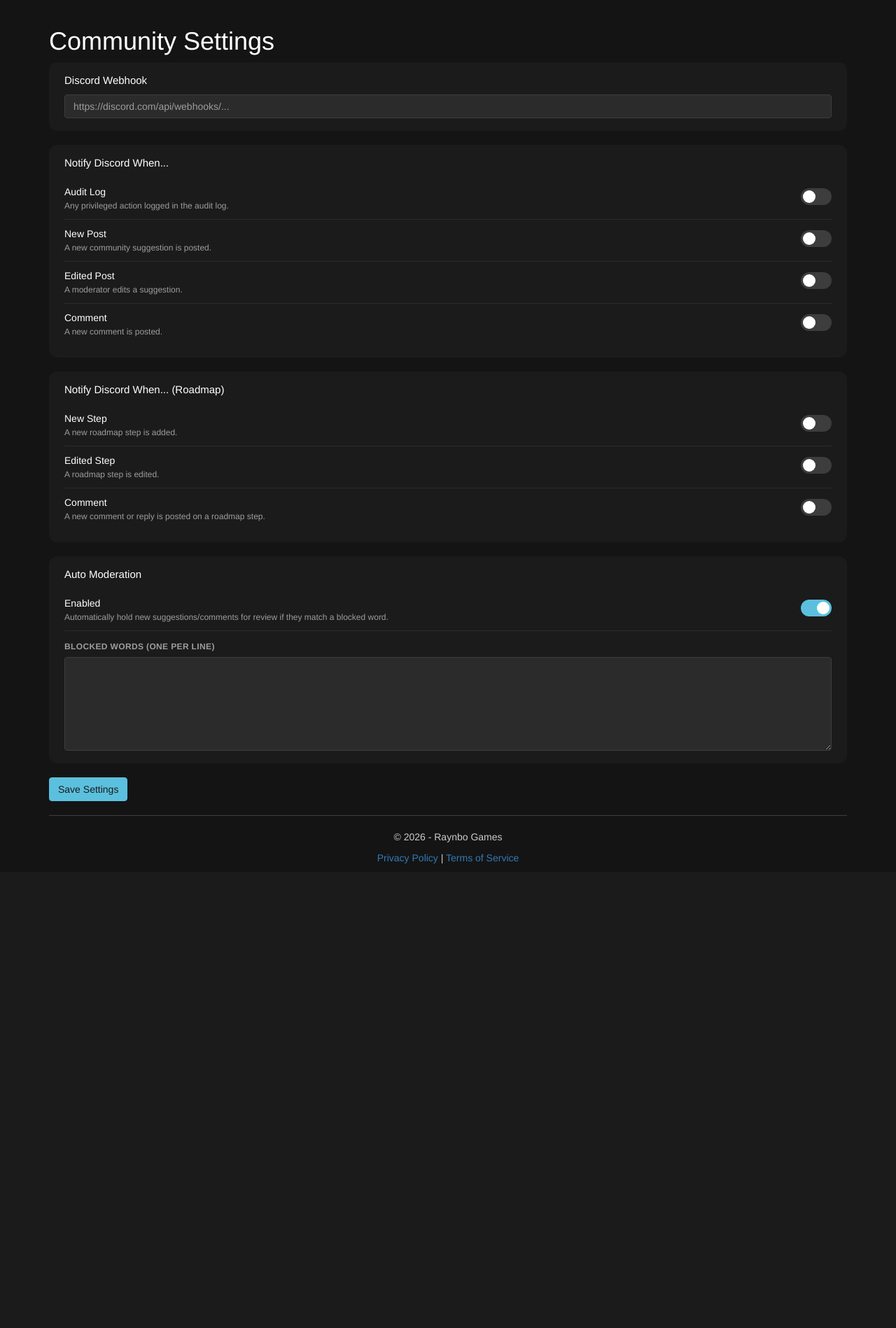
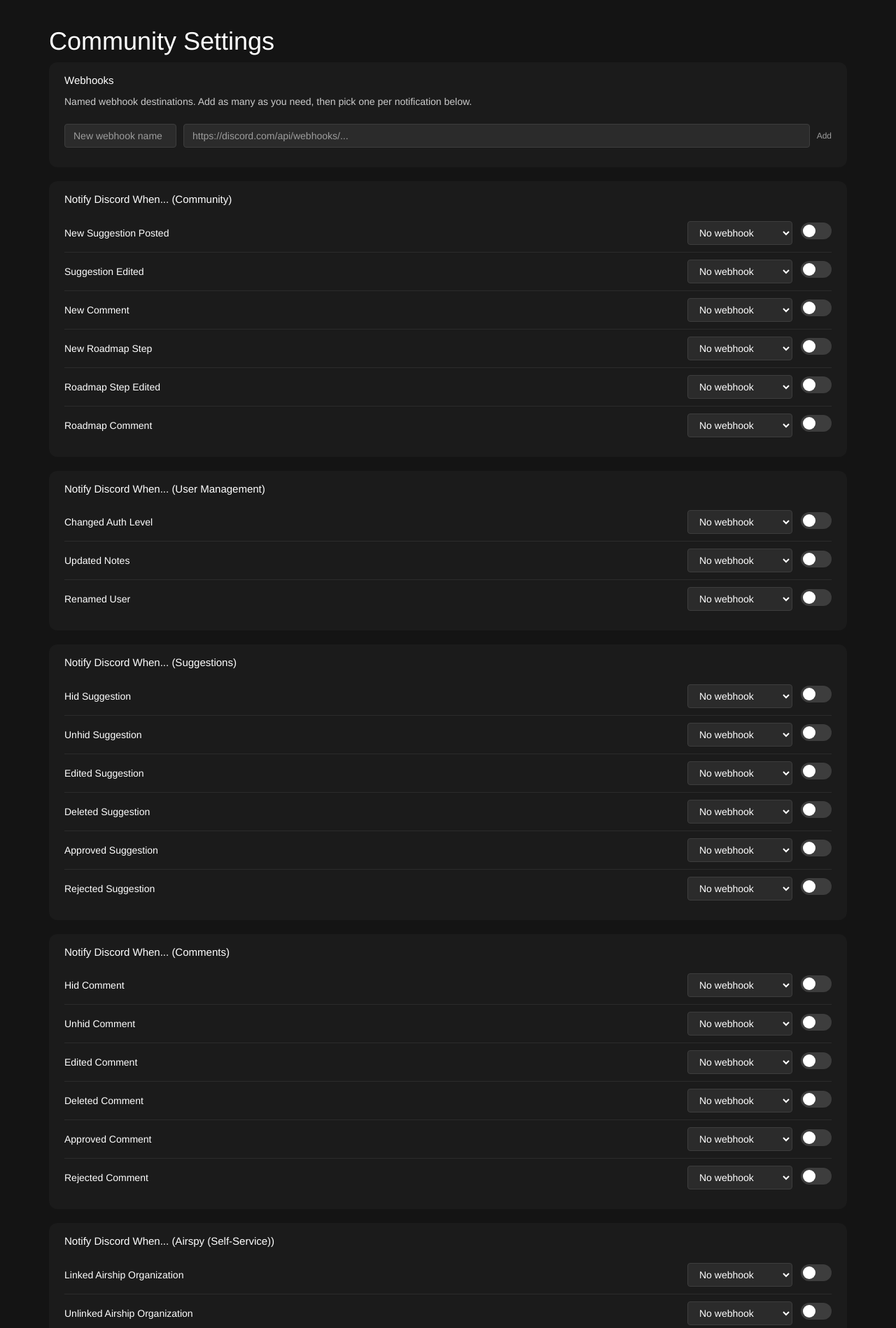
Before and after one commit to raynbo-games/airmods-site, a Flask app: page /admin/community-settings in a window 1280 px wide. Shown: the part 51-1949 px from the top of the page at 70% size. Before the commit the page ends 1285 px from the top, so only its background shows below. Run offline with Flask 3, Linux system fonts and the light colour scheme; data that the repository does not hold is empty; parts of the project's set-up code (start-up, migrations or seed data) failed here and were passed over; some libraries are stand-ins or nearby versions.

Commit message:
Updated webhook ui

```diff
--- a/Site/code/admin/database.py
+++ b/Site/code/admin/database.py
@@ -20,6 +20,7 @@ AUDIT_ACTIONS = {
     "reject_comment": "Rejected Comment",
     "link_organization": "Linked Airship Organization",
     "unlink_organization": "Unlinked Airship Organization",
+    "link_game": "Linked Airship Game",
     "create_api_token": "Created Airmods API Token",
     "revoke_api_token": "Revoked Airmods API Token",
     "hide_airspy_game": "Hid Airspy Game",
@@ -38,7 +39,7 @@ def add_audit_log(actor, target, action, reason, details=None):
 
     action_label = AUDIT_ACTIONS.get(action, action)
     target_note = f" on {target['username']}" if target else ""
-    send_discord_notification("AuditLog", f"🛠️ **{actor['username']}** {action_label}{target_note} — _{reason}_")
+    send_discord_notification(action, f"🛠️ **{actor['username']}** {action_label}{target_note} — _{reason}_")
 
 def get_audit_log(filters=None, limit=200):
     filters = filters or {}
--- a/Site/code/admin/main.py
+++ b/Site/code/admin/main.py
@@ -1,10 +1,11 @@
+import uuid
 from datetime import timezone
 from flask import Blueprint, redirect, render_template, url_for, abort, request
 from Site.code.admin.database import AUDIT_ACTIONS, add_audit_log, get_audit_log
 from Site.code.airspy.database import get_all_games, get_airspy_settings, set_airspy_settings
 from Site.code.auth.database import AUTH_LEVEL_VALUES, get_auth, update_auth, update_username, update_user_notes, verify_username
 from Site.code.auth.main import auth_required, get_user
-from Site.code.community.webhook import get_community_config, set_community_config
+from Site.code.community.webhook import get_community_config, set_community_config, get_notification_events, NOTIFICATION_GROUPS
 from Site.code.database.cdn import get_image_cdn_url
 from Site.code.database.main import get_matching_row, get_multiple_property_values
 from Site.code.settings.database import set_game_hidden
@@ -163,20 +164,48 @@ def set_airspy_game_hidden(game_id):
 @bp.route('/community-settings', methods=['GET', 'POST'])
 @auth_required("DEVELOPER")
 def community_settings():
+    config = get_community_config()
+    events = get_notification_events()
+
     if request.method == 'POST':
-        config = {
-            "discordWebhookUrl": request.form.get("discordWebhookUrl", "").strip(),
-            "notifyAuditLog": request.form.get("notifyAuditLog") == "on",
-            "notifyNewPost": request.form.get("notifyNewPost") == "on",
-            "notifyEditedPost": request.form.get("notifyEditedPost") == "on",
-            "notifyComment": request.form.get("notifyComment") == "on",
-            "notifyRoadmapNewStep": request.form.get("notifyRoadmapNewStep") == "on",
-            "notifyRoadmapEditedStep": request.form.get("notifyRoadmapEditedStep") == "on",
-            "notifyRoadmapComment": request.form.get("notifyRoadmapComment") == "on",
+        webhooks = []
+        for webhook in config["webhooks"]:
+            wid = webhook["id"]
+            if request.form.get(f"webhook_delete_{wid}") == "on":
+                continue
+            webhooks.append({
+                "id": wid,
+                "name": request.form.get(f"webhook_name_{wid}", "").strip() or webhook["name"],
+                "url": request.form.get(f"webhook_url_{wid}", "").strip(),
+            })
+
+        new_name = request.form.get("new_webhook_name", "").strip()
+        new_url = request.form.get("new_webhook_url", "").strip()
+        if new_name and new_url:
+            webhooks.append({"id": str(uuid.uuid4()), "name": new_name, "url": new_url})
+
+        valid_webhook_ids = {webhook["id"] for webhook in webhooks}
+
+        notifications = {}
+        for event_key in events:
+            webhook_id = request.form.get(f"notify_webhook_{event_key}", "").strip()
+            if webhook_id not in valid_webhook_ids:
+                webhook_id = None
+            enabled = request.form.get(f"notify_enabled_{event_key}") == "on" and webhook_id is not None
+            notifications[event_key] = {"enabled": enabled, "webhookId": webhook_id}
+
+        set_community_config({
+            "webhooks": webhooks,
+            "notifications": notifications,
             "automodEnabled": request.form.get("automodEnabled") == "on",
             "automodWords": [w.strip() for w in request.form.get("automodWords", "").splitlines() if w.strip()],
-        }
-        set_community_config(config)
+        })
         return redirect(url_for("admin.community_settings"))
 
-    return render_template('admin/community_settings.html', config=get_community_config())
+    grouped_keys = {key for _, keys in NOTIFICATION_GROUPS for key in keys}
+    notification_groups = [(label, [(key, events[key]) for key in keys if key in events]) for label, keys in NOTIFICATION_GROUPS]
+    other_events = [(key, label) for key, label in events.items() if key not in grouped_keys]
+    if other_events:
+        notification_groups.append(("Other", other_events))
+
+    return render_template('admin/community_settings.html', config=config, notification_groups=notification_groups)
--- a/Site/code/community/database.py
+++ b/Site/code/community/database.py
@@ -18,7 +18,7 @@ def create_suggestion(author, title, body):
     db.commit()
 
     if status == "visible":
-        send_discord_notification("NewPost", f"\U0001F4A1 **{author['username']}** posted a new suggestion: *{title}*")
+        send_discord_notification("new_post", f"\U0001F4A1 **{author['username']}** posted a new suggestion: *{title}*")
 
     return suggestion_id, status
 
@@ -105,7 +105,7 @@ def create_comment(author, suggestion, body, parent_comment=None):
     db.commit()
 
     if status == "visible":
-        send_discord_notification("Comment", f"\U0001F4AC **{author['username']}** commented on *{suggestion['title']}*")
+        send_discord_notification("comment", f"\U0001F4AC **{author['username']}** commented on *{suggestion['title']}*")
         if parent_comment:
             if parent_comment["authorId"] != author["id"]:
                 add_notification(
--- a/Site/code/community/main.py
+++ b/Site/code/community/main.py
@@ -167,7 +167,7 @@ def edit_suggestion(suggestion_id):
     actor = get_user()
     target = {"id": suggestion["authorId"], "username": suggestion["authorUsername"]}
     add_audit_log(actor, target, "edit_suggestion", reason, details=f'Suggestion "{old_title}" edited by a moderator')
-    send_discord_notification("EditedPost", f"✏️ **{actor['username']}** edited suggestion *{title}*")
+    send_discord_notification("edited_post", f"✏️ **{actor['username']}** edited suggestion *{title}*")
 
     if suggestion["authorId"] != actor["id"]:
         add_notification(
@@ -289,7 +289,7 @@ def approve_suggestion(suggestion_id):
     actor = get_user()
     target = {"id": suggestion["authorId"], "username": suggestion["authorUsername"]}
     add_audit_log(actor, target, "approve_suggestion", "Passed manual review", details=f'Suggestion "{suggestion["title"]}" approved')
-    send_discord_notification("NewPost", f"\U0001F4A1 **{suggestion['authorUsername']}** posted a new suggestion: *{suggestion['title']}*")
+    send_discord_notification("new_post", f"\U0001F4A1 **{suggestion['authorUsername']}** posted a new suggestion: *{suggestion['title']}*")
 
     return redirect(url_for('community.review'))
 
@@ -320,7 +320,7 @@ def approve_comment(comment_id):
     actor = get_user()
     target = {"id": comment["authorId"], "username": comment["authorUsername"]}
     add_audit_log(actor, target, "approve_comment", "Passed manual review", details="Comment approved")
-    send_discord_notification("Comment", f"\U0001F4AC **{comment['authorUsername']}** commented (approved after review)")
+    send_discord_notification("comment", f"\U0001F4AC **{comment['authorUsername']}** commented (approved after review)")
 
     return redirect(url_for('community.review'))
 
--- a/Site/code/roadmap/main.py
+++ b/Site/code/roadmap/main.py
@@ -104,7 +104,7 @@ def add_box(slug):
     y = request.form.get('y', 40, type=int)
     create_box(roadmap["id"], title, description, status, x, y)
     touch_roadmap(roadmap["id"])
-    send_discord_notification("RoadmapNewStep", f"\U0001F5FA️ **{get_user()['username']}** added a new step to *{roadmap['name']}*: **{title}**")
+    send_discord_notification("roadmap_new_step", f"\U0001F5FA️ **{get_user()['username']}** added a new step to *{roadmap['name']}*: **{title}**")
     return redirect(url_for('roadmap.view', slug=slug))
 
 @bp.route('/<slug>/boxes/<int:box_id>', methods=['POST'])
@@ -123,7 +123,7 @@ def edit_box(slug, box_id):
 
     update_box(box_id, title, description, status)
     touch_roadmap(roadmap["id"])
-    send_discord_notification("RoadmapEditedStep", f"✏️ **{get_user()['username']}** edited step *{title}* on *{roadmap['name']}*")
+    send_discord_notification("roadmap_edited_step", f"✏️ **{get_user()['username']}** edited step *{title}* on *{roadmap['name']}*")
     return redirect(url_for('roadmap.view', slug=slug))
 
 @bp.route('/<slug>/boxes/<int:box_id>/position', methods=['POST'])
@@ -257,7 +257,7 @@ def add_box_comment(slug, box_id):
 
     comment_id = create_box_comment(box_id, get_user(), body, parent_comment_id)
     comment = get_box_comment(comment_id)
-    send_discord_notification("RoadmapComment", f"\U0001F4AC **{comment['authorUsername']}** commented on step *{box['title']}* ({roadmap['name']})")
+    send_discord_notification("roadmap_comment", f"\U0001F4AC **{comment['authorUsername']}** commented on step *{box['title']}* ({roadmap['name']})")
     return jsonify({
         "ok": True,
         "comment": {
--- a/Site/code/settings/main.py
+++ b/Site/code/settings/main.py
@@ -184,6 +184,11 @@ def connection_add_game(organization_id):
 
     update_game(raw_data)
     upload_to_spaces("airspy", raw_data["game"]["iconImageId"], get_image_url(raw_data["game"]["iconImageId"]))
+    add_audit_log(
+        get_user(), None, "link_game",
+        "Self-service Airship game link",
+        details=f"Linked game {raw_data['game']['name']} ({game_id}) to organization {organization_id}"
+    )
     return redirect(url_for('settings.connection_detail', organization_id=organization_id))
 
 @bp.route('/connections/<organization_id>', methods=['GET', 'POST'])
--- a/Site/static/content/global.css
+++ b/Site/static/content/global.css
@@ -928,6 +928,48 @@ a.list-card-item:hover {
     margin-top: 2px;
 }
 
+.notify-row-controls {
+    display: flex;
+    align-items: center;
+    gap: 12px;
+    flex-shrink: 0;
+}
+
+.notify-webhook-select {
+    min-width: 150px;
+    width: auto;
+}
+
+.webhook-row {
+    display: flex;
+    align-items: center;
+    gap: 10px;
+    padding: 10px 0;
+}
+
+.webhook-row:not(:last-child) {
+    border-bottom: 1px solid #2b2b2b;
+}
+
+.webhook-row input[name^="webhook_name_"],
+.webhook-row input[name="new_webhook_name"] {
+    flex: 0 0 160px;
+}
+
+.webhook-row input[name^="webhook_url_"],
+.webhook-row input[name="new_webhook_url"] {
+    flex: 1;
+}
+
+.webhook-row-delete {
+    display: flex;
+    align-items: center;
+    gap: 6px;
+    color: #9d9d9d;
+    font-size: 12px;
+    white-space: nowrap;
+}
+
 /* Community: suggestion list + vote widget */
 
 .suggestion-list {
--- a/Site/templates/admin/community_settings.html
+++ b/Site/templates/admin/community_settings.html
@@ -5,87 +5,48 @@
 
 <form method="POST" action="{{ url_for('admin.community_settings') }}">
     <div class="admin-form-section">
-        <h3>Discord Webhook</h3>
-        <input type="text" name="discordWebhookUrl" class="form-control form-dark-input" value="{{ config.discordWebhookUrl }}" placeholder="https://discord.com/api/webhooks/...">
-    </div>
-
-    <div class="admin-form-section">
-        <h3>Notify Discord When...</h3>
-        <div class="toggle-row">
-            <div>
-                <div class="toggle-row-label">Audit Log</div>
-                <div class="toggle-row-description">Any privileged action logged in the audit log.</div>
-            </div>
-            <label class="toggle-switch">
-                <input type="checkbox" name="notifyAuditLog" {% if config.notifyAuditLog %}checked{% endif %}>
-                <span class="toggle-slider"></span>
-            </label>
+        <h3>Webhooks</h3>
+        <p class="info-description">Named webhook destinations. Add as many as you need, then pick one per notification below.</p>
+        {% for webhook in config.webhooks %}
+        <div class="webhook-row">
+            <input type="text" name="webhook_name_{{ webhook.id }}" class="form-control form-dark-input" value="{{ webhook.name }}" placeholder="Name">
+            <input type="text" name="webhook_url_{{ webhook.id }}" class="form-control form-dark-input" value="{{ webhook.url }}" placeholder="https://discord.com/api/webhooks/...">
+            <label class="webhook-row-delete"><input type="checkbox" name="webhook_delete_{{ webhook.id }}"> Delete</label>
         </div>
-        <div class="toggle-row">
-            <div>
-                <div class="toggle-row-label">New Post</div>
-                <div class="toggle-row-description">A new community suggestion is posted.</div>
-            </div>
-            <label class="toggle-switch">
-                <input type="checkbox" name="notifyNewPost" {% if config.notifyNewPost %}checked{% endif %}>
-                <span class="toggle-slider"></span>
-            </label>
-        </div>
-        <div class="toggle-row">
-            <div>
-                <div class="toggle-row-label">Edited Post</div>
-                <div class="toggle-row-description">A moderator edits a suggestion.</div>
-            </div>
-            <label class="toggle-switch">
-                <input type="checkbox" name="notifyEditedPost" {% if config.notifyEditedPost %}checked{% endif %}>
-                <span class="toggle-slider"></span>
-            </label>
-        </div>
-        <div class="toggle-row">
-            <div>
-                <div class="toggle-row-label">Comment</div>
-                <div class="toggle-row-description">A new comment is posted.</div>
-            </div>
-            <label class="toggle-switch">
-                <input type="checkbox" name="notifyComment" {% if config.notifyComment %}checked{% endif %}>
-                <span class="toggle-slider"></span>
-            </label>
+        {% endfor %}
+        <div class="webhook-row">
+            <input type="text" name="new_webhook_name" class="form-control form-dark-input" placeholder="New webhook name">
+            <input type="text" name="new_webhook_url" class="form-control form-dark-input" placeholder="https://discord.com/api/webhooks/...">
+            <span class="webhook-row-delete">Add</span>
         </div>
     </div>
 
+    {% for group_label, group_events in notification_groups %}
+    {% if group_events %}
     <div class="admin-form-section">
-        <h3>Notify Discord When... (Roadmap)</h3>
+        <h3>Notify Discord When... ({{ group_label }})</h3>
+        {% for event_key, event_label in group_events %}
         <div class="toggle-row">
             <div>
-                <div class="toggle-row-label">New Step</div>
-                <div class="toggle-row-description">A new roadmap step is added.</div>
+                <div class="toggle-row-label">{{ event_label }}</div>
             </div>
-            <label class="toggle-switch">
-                <input type="checkbox" name="notifyRoadmapNewStep" {% if config.notifyRoadmapNewStep %}checked{% endif %}>
-                <span class="toggle-slider"></span>
-            </label>
+            <div class="notify-row-controls">
+                <select name="notify_webhook_{{ event_key }}" class="form-control form-dark-input notify-webhook-select">
+                    <option value="">No webhook</option>
+                    {% for webhook in config.webhooks %}
+                    <option value="{{ webhook.id }}" {% if config.notifications[event_key].webhookId == webhook.id %}selected{% endif %}>{{ webhook.name }}</option>
+                    {% endfor %}
+                </select>
+                <label class="toggle-switch">
+                    <input type="checkbox" name="notify_enabled_{{ event_key }}" {% if config.notifications[event_key].enabled %}checked{% endif %}>
+                    <span class="toggle-slider"></span>
+                </label>
+            </div>
         </div>
-        <div class="toggle-row">
-            <div>
-                <div class="toggle-row-label">Edited Step</div>
-                <div class="toggle-row-description">A roadmap step is edited.</div>
-            </div>
-            <label class="toggle-switch">
-                <input type="checkbox" name="notifyRoadmapEditedStep" {% if config.notifyRoadmapEditedStep %}checked{% endif %}>
-                <span class="toggle-slider"></span>
-            </label>
-        </div>
-        <div class="toggle-row">
-            <div>
-                <div class="toggle-row-label">Comment</div>
-                <div class="toggle-row-description">A new comment or reply is posted on a roadmap step.</div>
-            </div>
-            <label class="toggle-switch">
-                <input type="checkbox" name="notifyRoadmapComment" {% if config.notifyRoadmapComment %}checked{% endif %}>
-                <span class="toggle-slider"></span>
-            </label>
-        </div>
+        {% endfor %}
     </div>
+    {% endif %}
+    {% endfor %}
 
     <div class="admin-form-section">
         <h3>Auto Moderation</h3>
```
Also changed, not shown: Site/code/airspy/database.py (+7 -0 lines), Site/code/community/webhook.py (+99 -25 lines).
